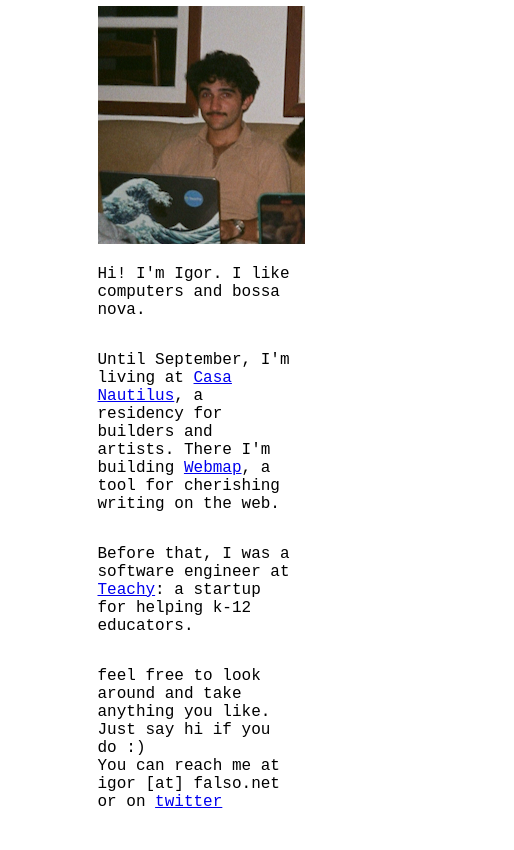
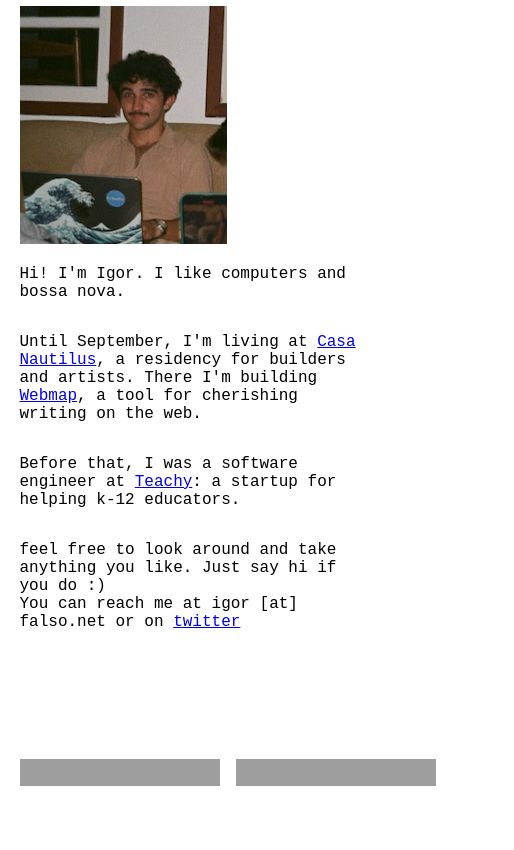
Before and after one commit to IgaoGuru/personal-site, an Astro site: page /hello in a window 390 px wide. Shown: the part 228-1078 px from the top of the page, 514 px wide, since content can reach past the window. After the commit the page ends 1019 px from the top, so only its background shows below. Built offline with nearby package versions, Linux system fonts and the light colour scheme; Astro itself is replaced by a stand-in of ours; grey boxes are pictures that could not be loaded.

Commit message:
better mobile responsiveness

```diff
--- a/src/components/Mainframe.astro
+++ b/src/components/Mainframe.astro
@@ -17,6 +17,12 @@ const onlyHome = Astro.props.onlyHome;
         display: flex;
         flex-direction: column;
     }
+
+    @media screen and (max-width: 1024px) {
+        .mainframe {
+            width: 90%;
+        }
+    }
 </style>
 
 <div class="mainframe">
```
